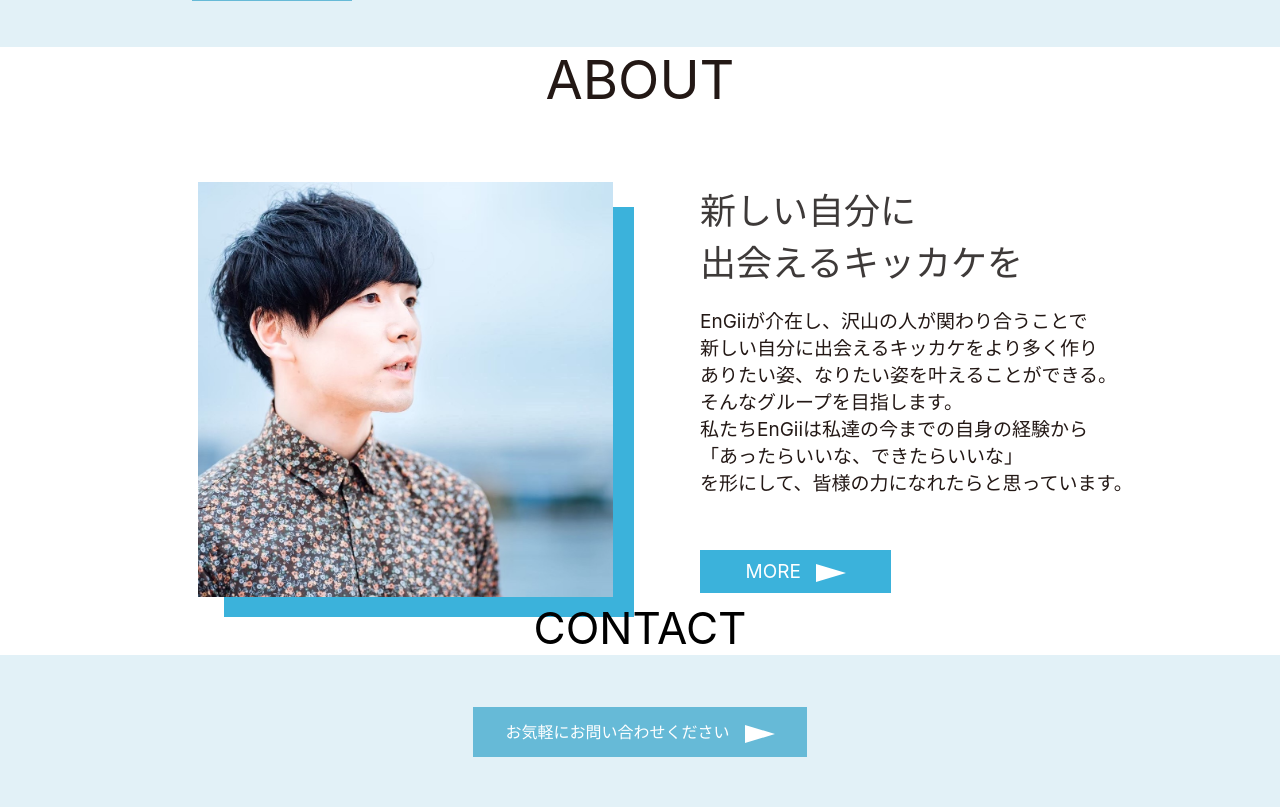
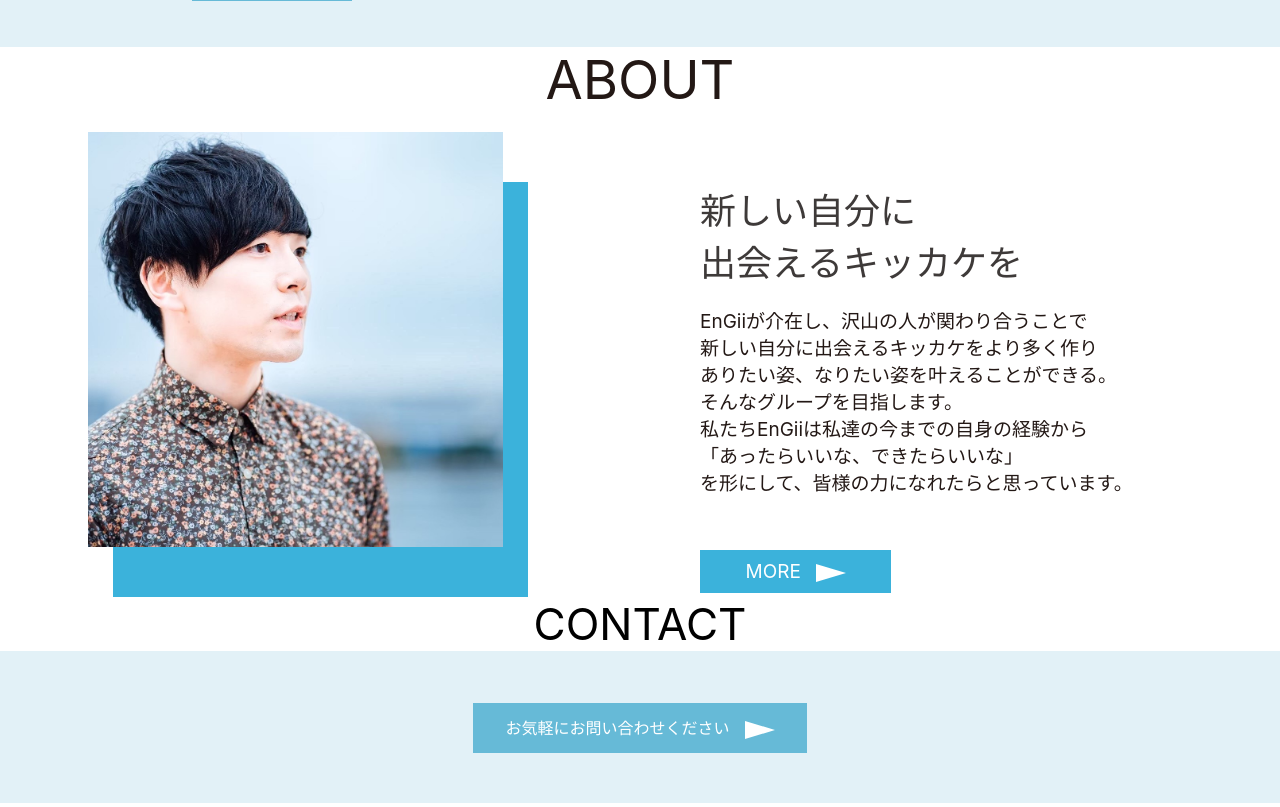
Before and after one commit to reiji-0720/EnGii-HP-recreate, a Nuxt app: page / in a window 1280 px wide. Shown: the part 1920-2727 px from the top of the page. Built offline with nearby package versions, Linux system fonts and the light colour scheme.

Commit message:
about 画像
画像位置修正

```diff
--- a/components/about.vue
+++ b/components/about.vue
@@ -5,8 +5,10 @@
         </div>
         <div class="aboutMain">
             <div class="aboutImg">
-                <img src="~/assets/IMG_5646.JPG" class="leaderLogo" width="415">
-                <div class="aboutBackImg"></div>
+
+                <div class="aboutBackImg">
+                    <img src="~/assets/IMG_5646.JPG" class="leaderLogo" width="415">
+                </div>
             </div>
             <div class="aboutText">
                 <p class="aboutMainText">新しい自分に<br>
@@ -49,19 +51,20 @@ export default {
 }
 .aboutImg {
     width: 50%;
-    position: relative;
+
+    /* position: relative; */
 }
 .aboutBackImg {
     background-color: #3BB2DB;
-    height: 410px;
-    width: 410px;
-    position: absolute;
+    height: 415px;
+    width: 415px;
+    /* position: absolute; */
     top: 0px;
-    margin: 4% 0 0 35%;
+    margin: 0 auto;
     z-index: -200;
 }
 .leaderLogo {
-    margin-left: 170px;
+    margin: -50px 0 0 -50px;
     z-index: 900;
 }
 .aboutMain {
```
